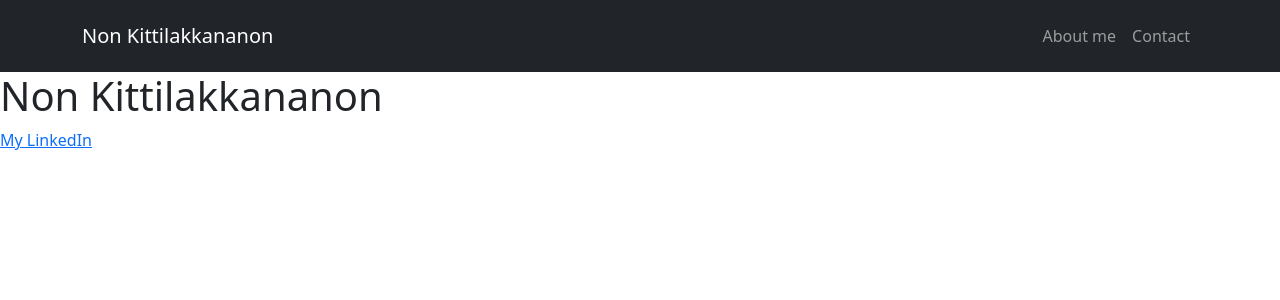
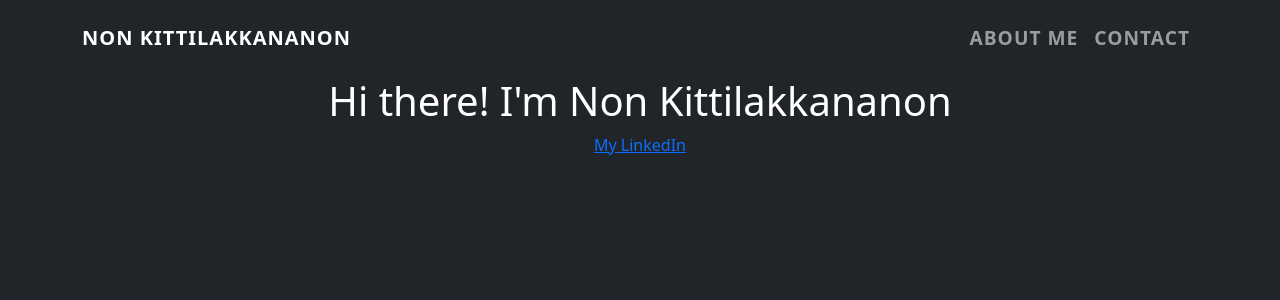
Before and after one commit to tata32000/non-kittilakkananon, a React (Create React App) app: page / in a window 1280 px wide. Shown: the top 300 px of the page. Built offline with nearby package versions, Linux system fonts and the light colour scheme.

Commit message:
make new background color and extend the body element

```diff
--- a/src/App.css
+++ b/src/App.css
@@ -1,3 +1,10 @@
-.App {
+.pages {
+  background-color: #212529;
+  color: white;
   text-align: center;
 }
+@font-face {
+  font-family: "San Francisco";
+  font-weight: 400;
+  src: url("https://applesocial.s3.amazonaws.com/assets/styles/fonts/sanfrancisco/sanfranciscodisplay-regular-webfont.woff");
+}
--- a/src/App.jsx
+++ b/src/App.jsx
@@ -13,11 +13,13 @@ function App() {
   return (
     <Router>
       <Header />
+      <div className="pages" style={{height: '100vh'}}>
       <Routes>
         <Route path="/" exact element={<Home />} />
         <Route path="/about" element={<About />} />
         <Route path="/contact" element={<Contact />} />
       </Routes>
+      </div>
     </Router>
   );
 }
--- a/src/Components/Header.css
+++ b/src/Components/Header.css
@@ -1,4 +1,4 @@
-.nav-link{
+.container{
     color: #fff !important;
     font-size: 1.2rem;
     font-weight: 600;
--- a/src/Components/Header.jsx
+++ b/src/Components/Header.jsx
@@ -2,6 +2,7 @@ import Container from "react-bootstrap/Container";
 import Nav from "react-bootstrap/Nav";
 import Navbar from "react-bootstrap/Navbar";
 import { Link } from "react-router-dom";
+import './Header.css'
 
 export default function Header() {
   return (
--- a/src/Components/index.jsx
+++ b/src/Components/index.jsx
@@ -1,8 +1,8 @@
 export default function Home() {
   return (
     <>
-      <div id="Body">
-        <h1>Non Kittilakkananon</h1>
+      <div id="Home">
+        <h1>Hi there! I'm Non Kittilakkananon</h1>
         <p>
           <a href="https://www.linkedin.com/in/non-kittilakkananon-047728b7/">
             My LinkedIn
```
